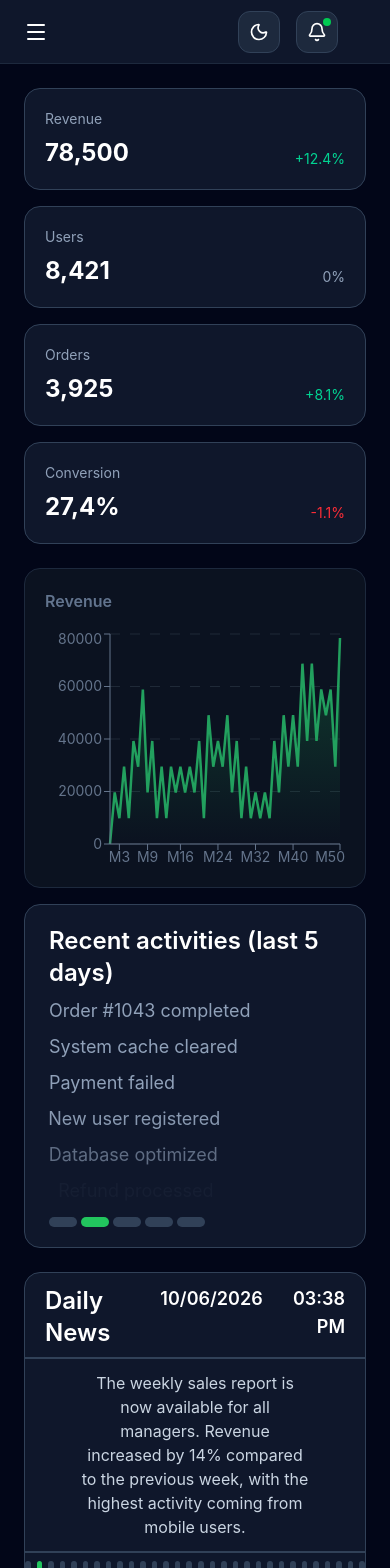
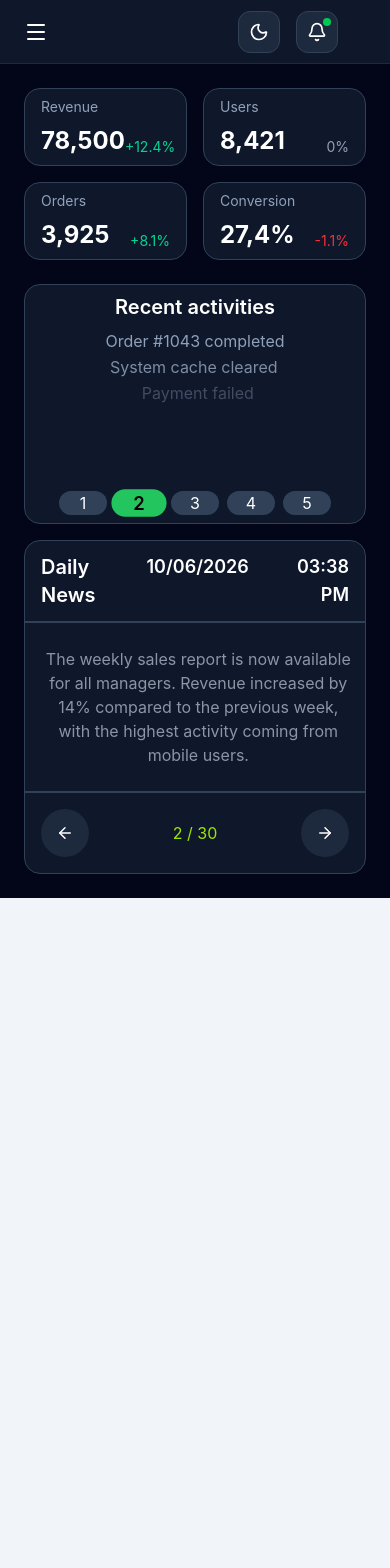
Before and after one commit to WolfZix/dashboard, a React (Vite) app: page / in a window 390 px wide. Shown: the top 1568 px of the page. After the commit the page ends 898 px from the top, so only its background shows below. Built offline with nearby package versions, Linux system fonts and the light colour scheme; sample sign-in values are in the browser's storage.

Commit message:
feat(overview): add responsive layout to overview page

```diff
--- a/app/components/OverviewPage/DailyNews/DailyNews.tsx
+++ b/app/components/OverviewPage/DailyNews/DailyNews.tsx
@@ -16,9 +16,28 @@ export default function DailyNews({ news }: DailyNewsProps) {
   );
   const { canAnimate } = useAnimations();
   const { mode } = useMode();
+  const [isMobileLayout, setIsMobileLayout] = useState(
+    window.innerWidth < 1280,
+  );
+
   const isCompact = mode === "compact";
   const isComfort = mode === "comfortable";
-  const showArrow = isComfort && !canAnimate;
+
+  const showArrow =
+    isComfort &&
+    !canAnimate &&
+    !isMobileLayout;
+
+  useEffect(() => {
+    function handleResize() {
+      setIsMobileLayout(window.innerWidth < 1280);
+    }
+    window.addEventListener("resize", handleResize);
+    return () => {
+      window.removeEventListener("resize", handleResize);
+    };
+  }, []);
+
   const intervalRef = useRef<NodeJS.Timeout | null>(null);
 
   useEffect(() => {
@@ -44,7 +63,6 @@ export default function DailyNews({ news }: DailyNewsProps) {
   }, [flashDirection]);
 
   function resetInterval() {
-    if (!canAnimate) return;
     if (intervalRef.current) {
       clearInterval(intervalRef.current);
     }
@@ -59,19 +77,17 @@ export default function DailyNews({ news }: DailyNewsProps) {
   return (
     <>
       <div
-        className={`
+        className="
+          hidden xl:block
           dashboard-card
           rounded-2xl
-              col-span-full
-              min-h-35
-              mt-2
+          col-span-1
+          xl:col-span-full
+          min-h-78
+          xl:min-h-18
+          xl:mt-2
           py-3
-              compact:mt-0
-              compact:py-1.5
-              compact:min-h-[100%]
-              compact:col-span-1
-              compact:hidden
-            `}
+        "
       >
         <h2
           className="
@@ -79,24 +95,24 @@ export default function DailyNews({ news }: DailyNewsProps) {
             text-2xl
             mx-5
             mb-2
-            compact:mx-2.5
-            compact:mb-1
-            compact:text-xl
           "
         >
           <DigitalClock />
         </h2>
+
         <div
           className="
             relative
-            border-y-2
+            w-full
+            border-t-2
+            xl:border-y-2
             dashboard-border
             mb-2
             overflow-hidden
             flex
-            justify-center
-            transition-all
-            duration-300
+            flex-col
+            items-center
+            justify-end
           "
         >
           {showArrow && (
@@ -109,6 +125,7 @@ export default function DailyNews({ news }: DailyNewsProps) {
               <ArrowLeft size={24} />
             </button>
           )}
+
           <AnimatePresence mode="wait">
             <motion.div
               key={page}
@@ -124,8 +141,10 @@ export default function DailyNews({ news }: DailyNewsProps) {
                   : undefined
               }
               className="
-                min-h-18
-                px-14
+                min-h-54
+                xl:min-h-18
+                px-8
+                xl:px-14
                 py-3
                 text-base
                 text-center
@@ -136,6 +155,7 @@ export default function DailyNews({ news }: DailyNewsProps) {
               {news[page]}
             </motion.div>
           </AnimatePresence>
+
           {showArrow && (
             <button
               onClick={() =>
@@ -146,7 +166,20 @@ export default function DailyNews({ news }: DailyNewsProps) {
               <ArrowRight size={24} />
             </button>
           )}
+
+          <span
+            className="
+              text-sm
+              text-lime-400
+              light:text-[#475569]
+              select-none
+              xl:hidden
+            "
+          >
+            {page + 1} / {news.length}
+          </span>
         </div>
+
         <div className="flex justify-center gap-1.5">
           {Array.from({ length: news.length }).map((_, i) => (
             <div
@@ -155,50 +188,48 @@ export default function DailyNews({ news }: DailyNewsProps) {
                 setPage(i);
                 resetInterval();
               }}
-              className={`dashboard-pagination-dot
-                ${
+              className={`dashboard-pagination-dot lg:h-fit lg:w-9 ${
                 i === page
-                    ? "bg-[#22c55e]"
+                  ? "bg-[#22c55e] text-black font-semibold scale-115"
                   : "bg-slate-700 light:bg-[#cbd5e1] light:hover:bg-[#b2bbc6]"
-                }
-              `}
-            />
+              }`}
+            >
+              {i + 1}
+              </div>
           ))}
         </div>
       </div>
 
-      {isCompact && (
+      {(isCompact || isMobileLayout) && (
         <div
-          className={`
+          className="
             dashboard-card
             rounded-2xl
-          mt-0
-          py-1.5
-          min-h-full
             col-span-1
             overflow-hidden
             flex
             flex-col
-          `}
+            min-h-66
+            lg:h-fit
+          "
         >
           <h2
             className="
               dashboard-title
-            mx-2.5
-            mb-2
+              px-4
+              py-3
               text-xl
             "
           >
             <DigitalClock />
           </h2>
+
           <div
             className="
               flex-1
               overflow-hidden
               border-y-2
               dashboard-border
-            transition-all
-            duration-300
             "
           >
             <AnimatePresence mode="wait">
@@ -238,29 +269,38 @@ export default function DailyNews({ news }: DailyNewsProps) {
                 }
                 className="
                   flex
-                h-full
+                  items-center
+                  justify-center
+                  text-center
+
+                  min-h-42
+                  lg:min-h-fit
+
                   px-4
-                py-4
+                  py-6
+
                   compact:px-2
                   compact:py-2
+
                   text-base
                   dashboard-text
                   select-none
-                transition-all
-                duration-300
                 "
               >
                 {news[page]}
               </motion.div>
             </AnimatePresence>
           </div>
+
           <div
             className="
-            mt-3
               flex
               items-center
-            justify-around
+              justify-between
+
               px-4
+              py-4 lg:py-2
+
               compact:px-2
             "
           >
@@ -269,14 +309,14 @@ export default function DailyNews({ news }: DailyNewsProps) {
                 setPage((prev) => (prev === 0 ? news.length - 1 : prev - 1));
                 resetInterval();
               }}
-              className={`dashboard-icon-button hover:text-lime-500
-              `}
+              className="dashboard-icon-button hover:text-lime-500"
             >
-              <ArrowLeft size={16} />
+              <ArrowLeft size={18} />
             </button>
+
             <span
               className="
-              text-sm
+                text-base lg:text-sm
                 text-lime-400
                 light:text-[#475569]
                 select-none
@@ -284,16 +324,17 @@ export default function DailyNews({ news }: DailyNewsProps) {
             >
               {page + 1} / {news.length}
             </span>
+
             <button
               onClick={() => {
                 setPage((prev) => (prev === news.length - 1 ? 0 : prev + 1));
                 resetInterval();
               }}
-              className={`dashboard-icon-button hover:text-lime-500
-              ${flashDirection === "right" ? "text-lime-500" : ""}
-            `}
+              className={`dashboard-icon-button hover:text-lime-500 ${
+                flashDirection === "right" ? "text-lime-500" : ""
+              }`}
             >
-              <ArrowRight size={16} />
+              <ArrowRight size={18} />
             </button>
           </div>
         </div>
--- a/app/components/OverviewPage/OverviewChart.tsx
+++ b/app/components/OverviewPage/OverviewChart.tsx
@@ -39,18 +39,22 @@ export default function OverviewChart({ chart }: OverviewChartProps) {
   const tooltipBorder = isLightMode
     ? "1px solid rgba(0,0,0,0.1)"
     : "1px solid hsla(225, 0%, 100%, 0.15)";
+  const maxValue =
+    Math.ceil(Math.max(...chart.map((data) => data.revenue)) / 10000) * 10000;
 
   return (
     <div
       className="
-        xl:col-span-2
+        col-span-2
         bg-[#0b1220]
         border border-slate-800
         light:bg-white
         light:border-[#e2e8f0]
         rounded-2xl
         p-5
-        h-80
+        h-70
+        lg:h-55
+        xl:h-80
         compact:p-2
         compact:rounded-xl
         compact:h-[100%]
@@ -59,6 +63,7 @@ export default function OverviewChart({ chart }: OverviewChartProps) {
         light:hover:bg-[#f8fafc]
         transition-all
         duration-300
+        hidden md:block
       "
     >
       <h2
@@ -75,8 +80,8 @@ export default function OverviewChart({ chart }: OverviewChartProps) {
         Revenue
       </h2>
 
-      <ResponsiveContainer width="100%" height="90%">
-        <AreaChart data={chart}>
+      <ResponsiveContainer width="100%" height="100%" className="pb-5 lg:pb-5">
+        <AreaChart data={chart} className="px-0.5">
           <defs>
             <linearGradient id="colorRevenue" x1="0" y1="0" x2="0" y2="1">
               <stop offset="0%" stopColor="#22c55e" stopOpacity={0.4} />
@@ -103,7 +108,13 @@ export default function OverviewChart({ chart }: OverviewChartProps) {
             style={{ fontSize: "14px" }}
           />
 
-          <YAxis stroke={chartText} style={{ fontSize: "14px" }} />
+          <YAxis
+          interval={0}
+          domain={[0, maxValue]}
+          ticks={Array.from({ length: maxValue / 20000 + 1 }, (_, i) => i * 20000)}
+          allowDecimals={false}
+          stroke={chartText}
+          style={{ fontSize: "14px" }} />
 
           <Tooltip
             contentStyle={{
--- a/app/components/OverviewPage/OverviewPage.tsx
+++ b/app/components/OverviewPage/OverviewPage.tsx
@@ -12,7 +12,7 @@ export default function OverviewPage({ data }: OverviewPageProps) {
   return (
     <div className="space-y-6 compact:space-y-3 noAnimations:transition-none">
       <OverviewCards stats={data.stats} />
-      <div className="grid grid-cols-1 xl:grid-cols-3 gap-4 compact:xl:grid-cols-4 compact:gap-2 noAnimations:transition-none">
+      <div className="grid grid-cols-1 md:grid-cols-2 xl:grid-cols-3 gap-4 compact:xl:grid-cols-4 compact:gap-2 noAnimations:transition-none">
         <OverviewChart chart={data.chart} />
         <RecentActivities activities={data.activity} />
         <DailyNews news={data.news} />
--- a/app/components/OverviewPage/RecentActivities.tsx
+++ b/app/components/OverviewPage/RecentActivities.tsx
@@ -44,9 +44,9 @@ export default function RecentActivities({
   };
 
   return (
-    <div className="dashboard-card rounded-2xl px-6 py-5 compact:rounded-xl compact:px-3 compact:py-2 compact:col-span-1">
-      <h2 className="dashboard-title mb-2 text-2xl compact:mb-1 compact:text-xl">
-        Recent activities (last 5 days)
+    <div className="dashboard-card flex flex-col justify-around xl:min-h-fit rounded-2xl py-2 md:py-5 md:px-6 col-span-1 compact:rounded-xl compact:px-3 compact:py-2 compact:col-span-1">
+      <h2 className="dashboard-title text-xl text-center mb-2 md:text-left md:text-2xl compact:mb-1 compact:text-xl">
+        Recent activities
       </h2>
 
       <AnimatePresence mode="wait">
@@ -69,7 +69,7 @@ export default function RecentActivities({
                 }
               : undefined
           }
-          className="text-lg compact:text-base dashboard-muted-text space-y-2 compact:space-y-1 select-none"
+          className="text-base text-center md:text-lg md:text-left compact:text-base dashboard-muted-text space-y-0.5 lg:space-y-2 compact:space-y-1 select-none"
         >
           {visibleActivities.map((item, i) => (
             <motion.li
@@ -84,7 +84,7 @@ export default function RecentActivities({
         </motion.ul>
       </AnimatePresence>
 
-      <div className="mt-3 flex gap-1 compact:mt-1.5 compact:gap-0.5">
+      <div className="justify-center md:justify-start mt-2 flex gap-2 md:gap-1 compact:mt-1.5 compact:gap-0.5">
         {Array.from({ length: pages }).map((_, i) => (
           <div
             key={i}
@@ -92,12 +92,14 @@ export default function RecentActivities({
               setPage(i);
               resetInterval();
             }}
-            className={`dashboard-pagination-dot compact:h-1.75 ${
+            className={`dashboard-pagination-dot lg:h-fit compact:h-1.75 ${
               i === page
-                ? "bg-[#22c55e]"
+                ? "bg-[#22c55e] text-black scale-115 font-semibold"
                 : "bg-slate-700 light:bg-[#cbd5e1] light:hover:bg-[#b2bbc6]"
             }`}
-          />
+          >
+            {i + 1}
+          </div>
         ))}
       </div>
     </div>
--- a/app/components/OverviewPage/StatCards/OverviewCards.tsx
+++ b/app/components/OverviewPage/StatCards/OverviewCards.tsx
@@ -11,7 +11,7 @@ type OverviewCards = {
 
 export default function OverviewCards({ stats }: OverviewCards) {
   return (
-    <div className="grid grid-cols-1 md:grid-cols-2 xl:grid-cols-4 gap-4 compact:mb-2 compact:gap-2">
+    <div className="grid grid-cols-2 xl:grid-cols-4 gap-4 compact:mb-2 compact:gap-2">
       <StatCard title="Revenue" value={stats.revenue} change="12.4%" />
       <StatCard title="Users" value={stats.users} change="0%" />
       <StatCard title="Orders" value={stats.orders} change="8.1%" />
--- a/app/components/OverviewPage/StatCards/stat-card.tsx
+++ b/app/components/OverviewPage/StatCards/stat-card.tsx
@@ -28,7 +28,7 @@ export default function StatCard({ title, value, change }: StatCardProps) {
       variants={cardVariants}
       transition={{ duration: 0.2 }}
       whileHover={canAnimate ? { scale: 1.02 } : undefined}
-      className="dashboard-card rounded-2xl compact:rounded-xl p-5 compact:p-3"
+      className="dashboard-card rounded-2xl compact:rounded-xl px-4 py-2 lg:p-5 compact:p-3"
     >
       <p className="dashboard-subtitle">{title}</p>
       <div className="flex items-end justify-between mt-2 compact:mt-1">
--- a/app/main.css
+++ b/app/main.css
@@ -34,8 +34,9 @@
     @apply text-slate-400 light:text-[#64748b] text-sm;
   }
   .dashboard-icon-button {
-    @apply w-8
-      h-8
+    @apply
+      w-12 lg:w-8
+      h-12 lg:h-8
       flex
       items-center
       justify-center
@@ -77,8 +78,10 @@
     @apply text-slate-400 light:text-slate-600;
   }
   .dashboard-pagination-dot {
-    @apply h-2.5
-      w-7
+    @apply
+      h-fit
+      w-12
+      text-center
       cursor-pointer
       rounded-full
       transition-all
```
Also changed, not shown: app/components/Sidebar.tsx (+10 -0 lines). Lines whose indentation alone changed are shown as unchanged.
